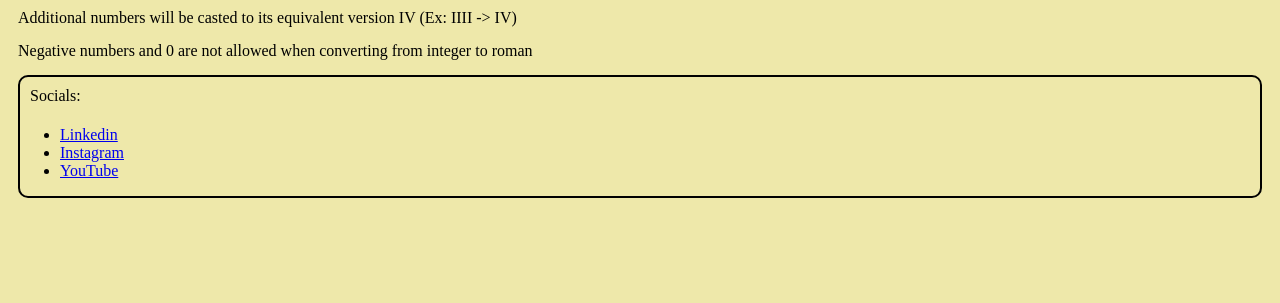
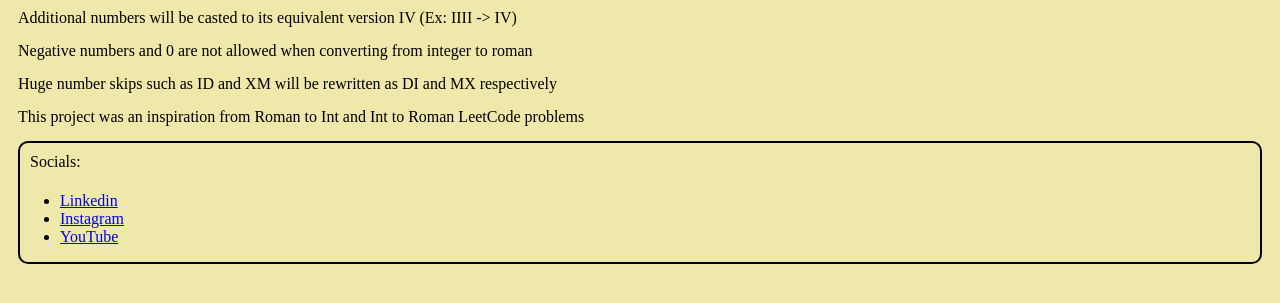
Before and after one commit to csdoge22/RomanIntConverter, a plain HTML site: page index.html in a window 1280 px wide. Shown: the part 307-610 px from the top of the page. Drawn offline with Linux system fonts and the light colour scheme.

Commit message:
Added tweaks

```diff
--- a/index.html
+++ b/index.html
@@ -6,7 +6,7 @@
         <link rel="stylesheet" href="style.css">
     </head>
     <body>
-        <!-- to make the site responsive -->
+        <!-- to make the site responsive (viewable on all devices) -->
         <meta name="viewport" content="width=device-width, initial-scale=1.0">
 
         <!-- title -->
@@ -37,6 +37,8 @@
         <h1 class="headings">Notes: </h1>
         <p class="notes">Additional numbers will be casted to its equivalent version IV (Ex: IIII -> IV) </p>
         <p class="notes">Negative numbers and 0 are not allowed when converting from integer to roman</p>
+        <p class="notes">Huge number skips such as ID and XM will be rewritten as DI and MX respectively </p>
+        <p class="notes">This project was an inspiration from Roman to Int and Int to Roman LeetCode problems</p>
         <script src="script.js"></script>
 
         <!-- Contacts / Social Media -->
```
